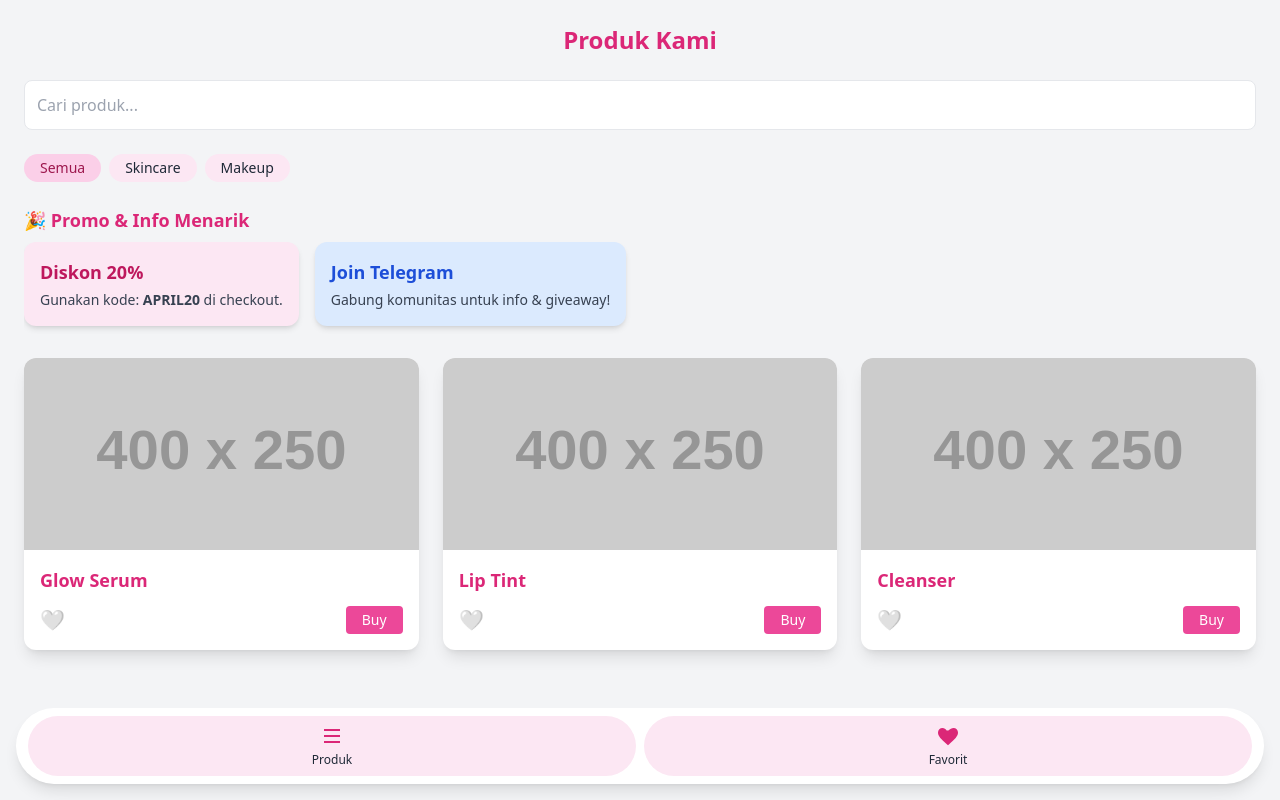
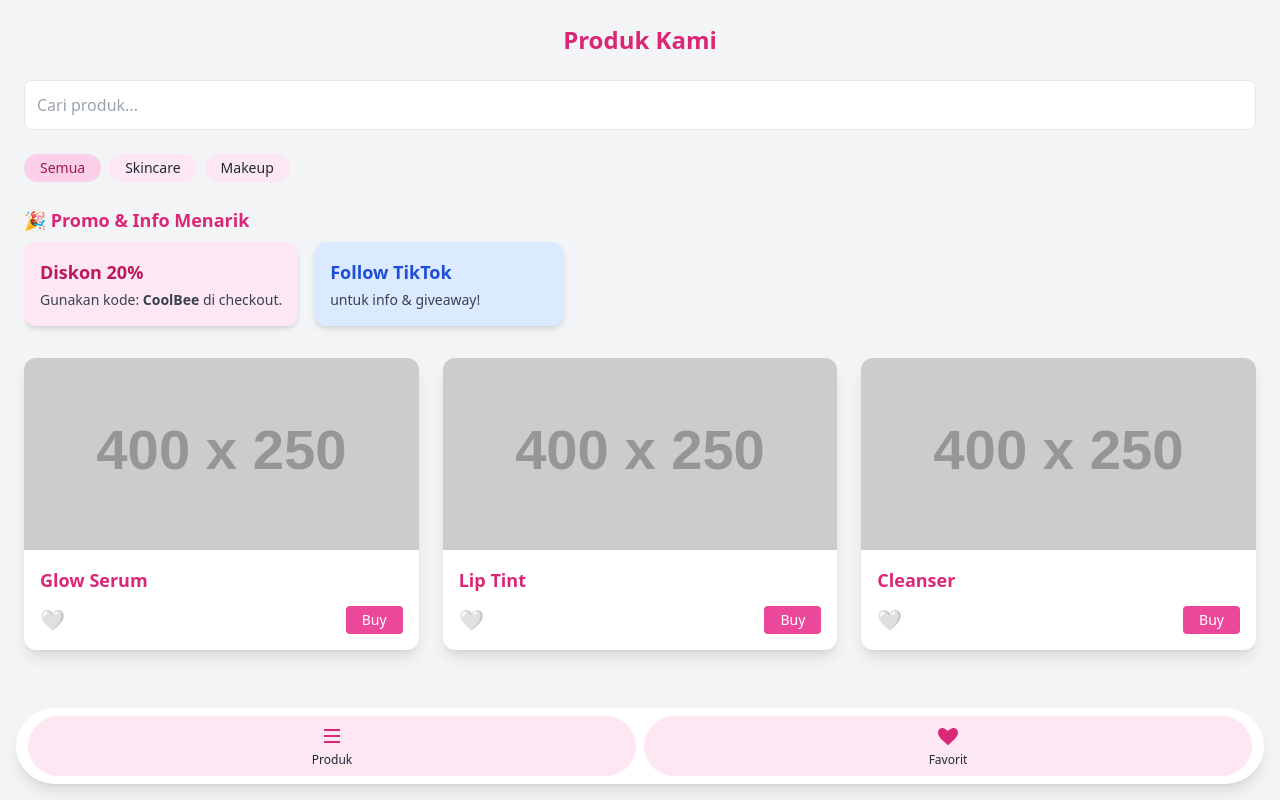
Before and after one commit to coolbe-id/asik-juga, a plain HTML site: page index.html in a window 1280 px wide. Both pictures are taken after a click on the button "Masuk Sekarang". Drawn offline with nearby package versions, Linux system fonts and the light colour scheme; placeholder pictures from the web are drawn by us.

Commit message:
Update index.html

```diff
--- a/index.html
+++ b/index.html
@@ -2,7 +2,7 @@
 <head>
   <meta charset="UTF-8" />
   <meta name="viewport" content="width=device-width, initial-scale=1" />
-  <title>Apriliate</title>
+  <title>Coolbe</title>
   <script src="https://cdn.tailwindcss.com"></script>
 </head>
 <body class="bg-white text-gray-800 font-sans">
@@ -10,7 +10,7 @@
   <section id="heroPage" class="min-h-screen bg-gradient-to-b from-white via-pink-50 to-pink-100 flex flex-col items-center justify-center text-center px-6 relative overflow-hidden">
     <div class="absolute top-0 right-0 w-[300px] h-[300px] bg-pink-200 rounded-full blur-3xl opacity-30 transform translate-x-1/3 -translate-y-1/3"></div>
     <div class="absolute bottom-0 left-0 w-[200px] h-[200px] bg-pink-300 rounded-full blur-2xl opacity-20 transform -translate-x-1/2 translate-y-1/2"></div>
-    <h1 class="text-4xl sm:text-5xl font-extrabold text-pink-600 mb-4 z-10">Selamat Datang di Apriliate</h1>
+    <h1 class="text-4xl sm:text-5xl font-extrabold text-pink-600 mb-4 z-10">Selamat Datang di Coolbe</h1>
     <p class="text-lg sm:text-xl text-gray-700 mb-8 z-10">Temukan produk favoritmu dengan harga spesial!</p>
     <button onclick="showPage('produkPage')" class="bg-pink-600 hover:bg-pink-700 text-white px-8 py-3 rounded-full text-lg font-semibold shadow-lg transition-all z-10">
       Masuk Sekarang
@@ -30,11 +30,11 @@
   <div class="flex space-x-4 overflow-x-auto no-scrollbar pb-2">
     <div class="min-w-[250px] bg-pink-100 rounded-xl p-4 shadow-md flex-shrink-0">
       <h4 class="text-lg font-bold text-pink-700 mb-1">Diskon 20%</h4>
-      <p class="text-sm text-gray-700">Gunakan kode: <strong>APRIL20</strong> di checkout.</p>
+      <p class="text-sm text-gray-700">Gunakan kode: <strong>CoolBee</strong> di checkout.</p>
     </div>
     <div class="min-w-[250px] bg-blue-100 rounded-xl p-4 shadow-md flex-shrink-0">
-      <h4 class="text-lg font-bold text-blue-700 mb-1">Join Telegram</h4>
-      <p class="text-sm text-gray-700">Gabung komunitas untuk info & giveaway!</p>
+      <h4 class="text-lg font-bold text-blue-700 mb-1">Follow TikTok</h4>
+      <p class="text-sm text-gray-700"> untuk info & giveaway!</p>
     </div>
   </div>
 </div>
```
